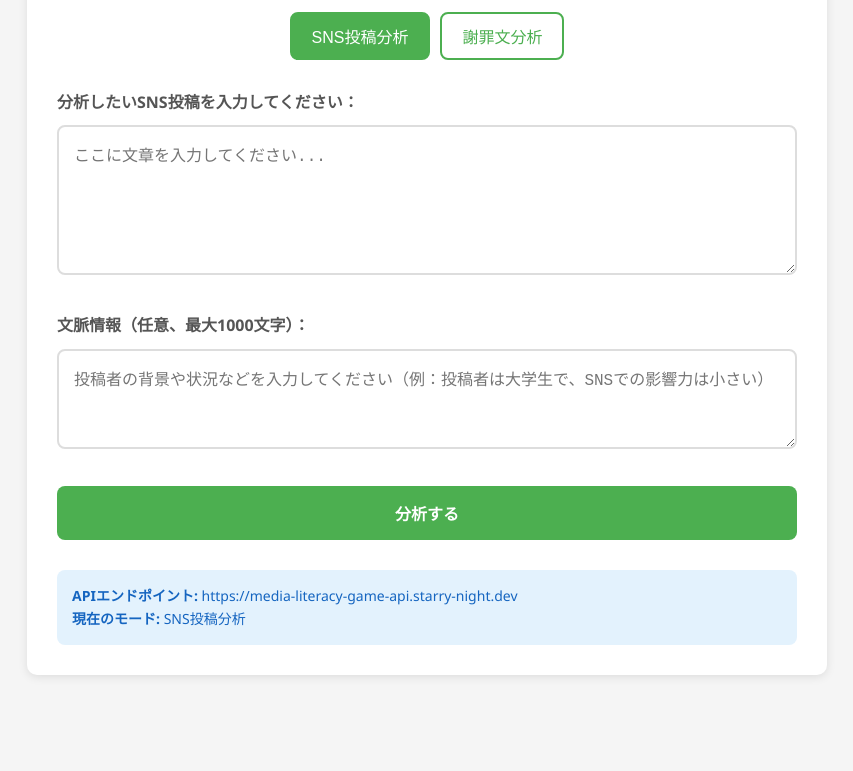
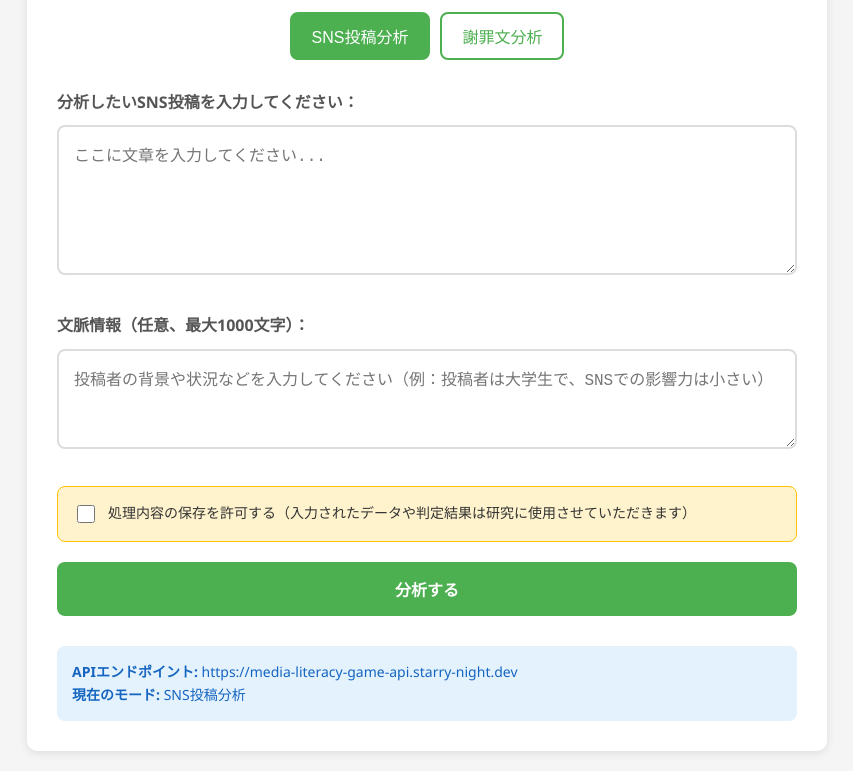
Before and after one commit to tamacampus/media_literacy_game_backend, a website: page docs/index.html in a window 1280 px wide. Shown: the part 148-919 px from the top of the page, without its empty margins (213-1066 px from the left). Before the commit the page ends 843 px from the top, so only its background shows below. Drawn offline with Linux system fonts and the light colour scheme.

Commit message:
update: webクライアントに結果保存可否設定機能を追加

```diff
--- a/docs/index.html
+++ b/docs/index.html
@@ -146,6 +146,33 @@
             font-size: 14px;
             color: #1565C0;
         }
+        .consent-section {
+            margin-bottom: 20px;
+            padding: 15px;
+            background-color: #fff3cd;
+            border-radius: 8px;
+            border: 1px solid #ffc107;
+        }
+        .consent-checkbox-wrapper {
+            display: flex;
+            align-items: flex-start;
+            gap: 10px;
+        }
+        .consent-checkbox-wrapper input[type="checkbox"] {
+            margin-top: 3px;
+            width: 18px;
+            height: 18px;
+            cursor: pointer;
+            flex-shrink: 0;
+        }
+        .consent-checkbox-wrapper label {
+            margin: 0;
+            font-weight: normal;
+            font-size: 14px;
+            color: #333;
+            cursor: pointer;
+            line-height: 1.5;
+        }
     </style>
 </head>
 <body>
@@ -167,6 +194,13 @@
         <div class="input-section">
             <label for="contextInput">文脈情報（任意、最大1000文字）：</label>
             <textarea id="contextInput" placeholder="投稿者の背景や状況などを入力してください（例：投稿者は大学生で、SNSでの影響力は小さい）" style="height: 100px;"></textarea>
+        </div>
+
+        <div class="consent-section">
+            <div class="consent-checkbox-wrapper">
+                <input type="checkbox" id="consentCheckbox">
+                <label for="consentCheckbox">処理内容の保存を許可する（入力されたデータや判定結果は研究に使用させていただきます）</label>
+            </div>
         </div>
 
         <button class="analyze-button" id="analyzeButton">分析する</button>
@@ -200,6 +234,7 @@
             initializeElements() {
                 this.textInput = document.getElementById('textInput');
                 this.contextInput = document.getElementById('contextInput');
+                this.consentCheckbox = document.getElementById('consentCheckbox');
                 this.analyzeButton = document.getElementById('analyzeButton');
                 this.loading = document.getElementById('loading');
                 this.results = document.getElementById('results');
@@ -276,6 +311,8 @@
                     if (context) {
                         requestBody.context = context;
                     }
+                    // チェックボックスの状態をshouldSaveとして送信
+                    requestBody.shouldSave = this.consentCheckbox.checked;
 
                     const response = await fetch(`${this.apiBase}${endpoint}`, {
                         method: 'POST',
```
